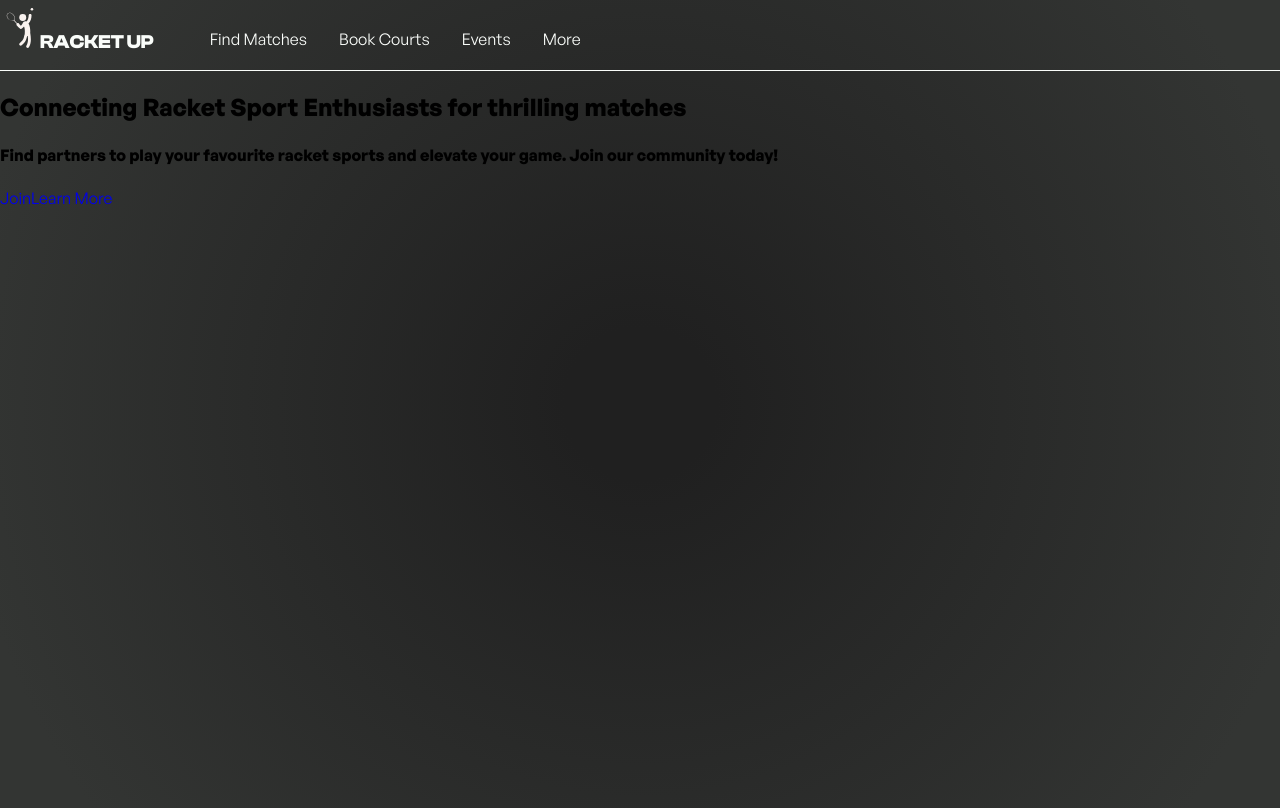
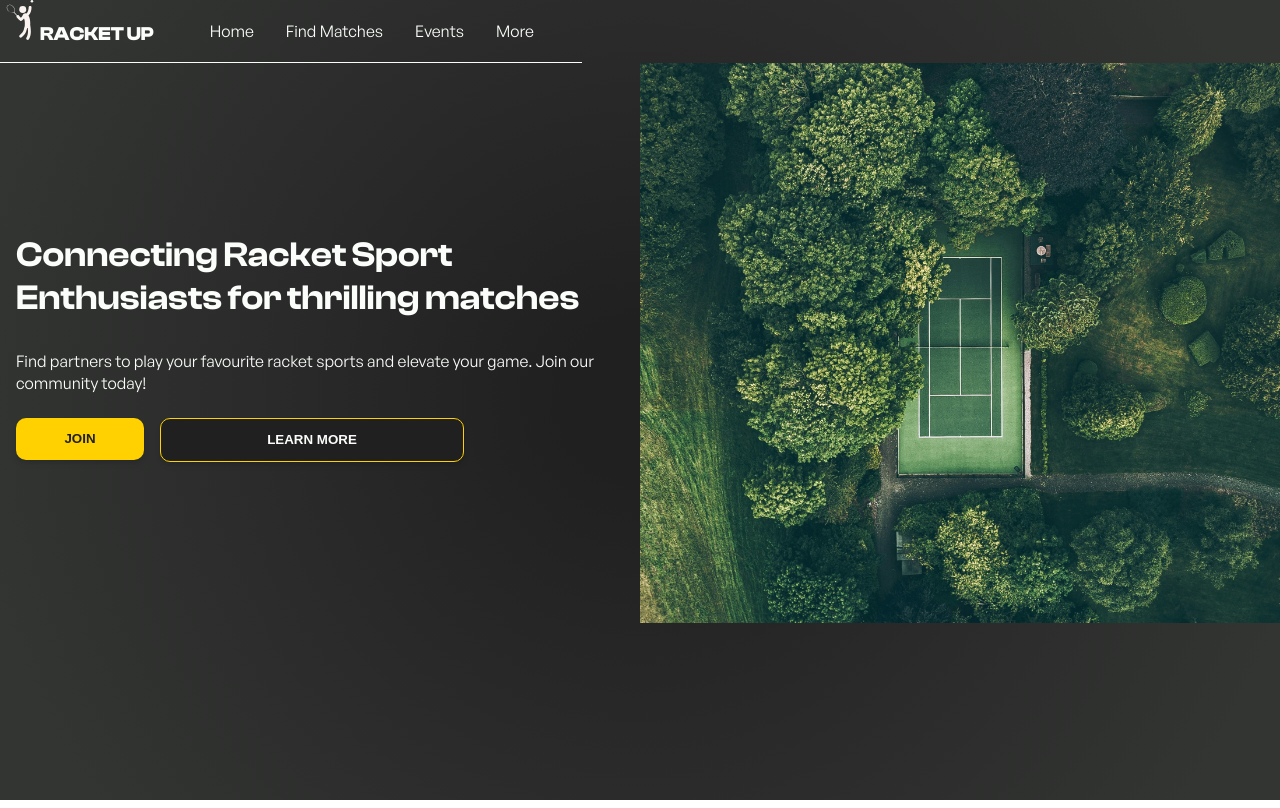
Before and after one commit to leon-bw/Racket-Up-Client, a React (Vite) app: page / in a window 1280 px wide. Built offline with nearby package versions, Linux system fonts and the light colour scheme.

Commit message:
Add hero section and styling to homepage

```diff
--- a/src/App.scss
+++ b/src/App.scss
@@ -2,7 +2,6 @@
 @use "./styles/partials/utilities/variables" as *;
 
 body {
-    // background: linear-gradient(180deg, rgba(32,44,57,1) 0%, rgba(11,105,160,1) 100%) no-repeat;
     background: radial-gradient(circle, rgba(32,32,32,1) 10%, rgba(51,53,51,1) 90%);
     height: 100dvh;
 }
--- /dev/null
+++ b/src/Components/Faq/Faq.scss
@@ -0,0 +1,121 @@
+@use "../../styles/partials/utilities/mixins" as *;
+@use "../../styles/partials/utilities/variables" as *;
+
+
+.heading {
+    color: $primary-dark;
+    font-size: 1.5rem;
+    font-weight: 600;
+    margin-bottom: 2rem;
+  }
+
+  .container {
+    margin: 0 auto;
+    padding: 2rem;
+    text-align: center;
+  }
+
+  form {
+    display: flex;
+    width: 35rem;
+    background-color: #fff;
+    align-items: center;
+    margin: 0 auto;
+    border-radius: 1rem;
+
+    svg {
+      height: 1rem;
+      fill: $secondary;
+      position: fixed;
+      width: 4rem;
+    }
+  }
+
+
+
+  .searchbar {
+    font-size: 1rem;
+    font-weight: 400;
+    border: none;
+    padding: 1rem;
+    padding-left: 4rem;
+    width: 100%;
+    box-shadow: $shadow;
+    border-radius: 0.8rem;
+  }
+
+  .searchbar:focus {
+    outline: none;
+    box-shadow: $shadow;
+  }
+
+  .faq {
+    margin: 3rem 0;
+  }
+  .question-wrapper {
+    width: 35rem;
+    border-bottom: 1px solid $accent;
+    margin: 0 auto;
+    padding: 1rem;
+    transition: 1s;
+  }
+
+  .question {
+    display: flex;
+    font-size: 1rem;
+    font-weight: 500;
+    color: $primary-dark;
+    display: flex;
+    justify-content: space-between;
+
+    svg {
+      width: 1rem;
+      height: 1.5rem;
+      fill: $secondary;
+    }
+
+    svg.active {
+      transform: rotate(180deg);
+    }
+
+    svg:hover {
+      opacity: 0.8;
+    }
+  }
+
+  button {
+    background-color: transparent;
+    border: none;
+    cursor: pointer;
+  }
+
+  button:focus {
+    outline: none;
+  }
+
+  .answer {
+    display: none;
+  }
+
+  .answer.active {
+    display: block;
+    text-align: left;
+    padding-top: 1.5rem;
+    font-weight: light;
+    font-size: 0.8rem;
+    line-height: 1.5;
+    color: $secondary;
+    height: 0%;
+    animation: slidein 0.4s;
+    animation-fill-mode: forwards;
+  }
+
+  @keyframes slidein {
+    from {
+      opacity: 0.3;
+      transform: translateY(-20%)
+    } to {
+      opacity: 1;
+      transform: translateY(0%);
+    }
+  }
--- /dev/null
+++ b/src/Components/Hero/Hero.jsx
@@ -0,0 +1,37 @@
+import Button from "../Button/Button";
+import court from "../../assets/images/court-overhead-unsplash.jpg";
+import { Link } from "react-router-dom";
+import "./Hero.scss";
+
+const Hero = () => {
+  return (
+    <section className="hero">
+      <div className="hero__container">
+        <div className="hero__body">
+          <h1 className="hero__heading">
+            Connecting Racket Sport Enthusiasts for thrilling matches
+          </h1>
+          <h4 className="hero__subheading">
+            Find partners to play your favourite racket sports and elevate your
+            game. Join our community today!
+          </h4>
+          <div className="hero__btns">
+          <Link to="/signup">
+            <Button className="hero__join">Join</Button>
+          </Link>
+          <Button className="hero__learn">Learn More</Button>
+          </div>
+        </div>
+        <div className="hero__img">
+          <img
+            className="hero__image"
+            src={court}
+            alt="tennis court from birds eye view"
+          />
+        </div>
+      </div>
+    </section>
+  );
+};
+
+export default Hero;
--- /dev/null
+++ b/src/Components/Hero/Hero.scss
@@ -0,0 +1,68 @@
+@use "../../styles/partials/utilities/mixins" as *;
+@use "../../styles/partials/utilities/variables" as *;
+
+.hero {
+
+    &__container {
+        max-width: 80rem;
+        width: 100%;
+        margin: auto;
+
+        @include tablet {
+            @include flexbox();
+        }
+    }
+
+    &__body {
+        padding: 0 1rem;
+
+        @include tablet {
+            width: 50%;
+            margin: auto;
+        }
+    }
+
+    &__heading {
+        color: $primary-light;
+        font-size: 2.2rem;
+        font-family: "ClashDisplay";
+        font-weight: 600;
+    }
+
+    &__subheading {
+        color: $primary-light;
+        font-weight: 400;
+    }
+
+    &__img {
+        @include tablet {
+            width: 50%;
+        }
+    }
+
+    &__image {
+        width: 100%;
+        object-fit: cover;
+        object-position: 50% 50%;
+
+        @include tablet {
+            height: 35rem;
+        }
+    }
+
+    &__btns {
+        @include flexbox($gap: 1rem);
+        margin: 1.5rem 0;
+    }
+
+    &__learn {
+        background-color: $primary-dark;
+        border: 1px solid $accent;
+        color: $primary-light;
+        width: 50%;
+    }
+
+    &__join {
+        width: 8rem;
+    }
+}
--- a/src/Components/Links/Links.jsx
+++ b/src/Components/Links/Links.jsx
@@ -5,14 +5,14 @@ import { MdOutlineExpandMore } from "react-icons/md";
 
 export const links = [
   {
+    title: "Home",
+    href: "/",
+    Icon: SlCalender,
+  },
+  {
     title: "Find Matches",
     href: "/find-matches",
     Icon: MdPersonSearch,
-  },
-  {
-    title: "Book Courts",
-    href: "#",
-    Icon: SlCalender,
   },
   {
     title: "Events",
--- a/src/Components/NavigationDesktop/NavigationDesktop.jsx
+++ b/src/Components/NavigationDesktop/NavigationDesktop.jsx
@@ -2,13 +2,16 @@ import { motion } from "framer-motion";
 import "./NavigationDesktop.scss";
 import { links } from "../Links/Links";
 import Branding from "../Branding/Branding";
+import Button from "../Button/Button";
 
 const NavigationDesktop = () => {
   return (
     <>
       <nav className="navigation--desktop">
         <div className="navigation__container">
+          <div className="navigation__branding">
           <Branding />
+          </div>
           <ul className="navigation__menu">
             {links.map((link) => {
               const { Icon, href, title } = link;
@@ -22,6 +25,10 @@ const NavigationDesktop = () => {
               );
             })}
           </ul>
+          <div className="navigation__btns">
+            {/* <Button>Sign Up</Button>
+            <Button>Log In</Button> */}
+          </div>
         </div>
       </nav>
     </>
--- a/src/Components/NavigationDesktop/NavigationDesktop.scss
+++ b/src/Components/NavigationDesktop/NavigationDesktop.scss
@@ -4,7 +4,8 @@
 .navigation {
 
     &__container {
-        @include flexbox($align-items: center);
+        @include flexbox($align-items: cente, $justify: space-between);
+        border-bottom: 1px solid $primary-light;
     }
 
     &__link {
@@ -17,7 +18,8 @@
         @include desktop{
             @include flexbox($align-items: center);
             margin-top: .5rem;
-            border-bottom: 1px solid $primary-light;
+            max-width: 80rem;
+            margin: 0 auto;
         }
     }
 
@@ -26,4 +28,8 @@
             display: none;
         }
     }
+
+    &__btns {
+        @include flexbox($direction: row);
+    }
 }
--- a/src/Pages/HomePage/HomePage.jsx
+++ b/src/Pages/HomePage/HomePage.jsx
@@ -1,48 +1,11 @@
 import { Link } from "react-router-dom";
 import { motion } from "framer-motion";
+import Hero from "../../Components/Hero/Hero";
 
 const HomePage = () => {
   return (
     <main>
-      <section className="hero">
-        <div className="hero__container">
-          <div className="hero__body">
-            <h1 className="hero__heading">
-              Connecting Racket Sport Enthusiasts for thrilling matches
-            </h1>
-            <h4 className="hero__subheading">
-              Find partners to play your favourite racket sports and elevate
-              your game. Join our community today!
-            </h4>
-          </div>
-          <div className="hero__btns">
-            <Link to="/signup">
-              <motion.a
-                whileHover={{ scale: 1.2 }}
-                transition={{ type: "spring", stiffness: 400, damping: 10 }}
-                onHoverStart={(e) => {}}
-                onHoverEnd={(e) => {}}
-                whileTap={{ scale: 0.9, backgroundColor: ["#F3B416"] }}
-                className="hero__btn hero__btn--join"
-              >
-                Join
-              </motion.a>
-            </Link>
-            <Link to="/">
-              <motion.a
-                whileHover={{ scale: 1.2 }}
-                transition={{ type: "spring", stiffness: 400, damping: 10 }}
-                onHoverStart={(e) => {}}
-                onHoverEnd={(e) => {}}
-                whileTap={{ scale: 0.9, backgroundColor: ["#F3B416"] }}
-                className="hero__btn hero__btn--learn-more"
-              >
-                Learn More
-              </motion.a>
-            </Link>
-          </div>
-        </div>
-      </section>
+      <Hero />
     </main>
   );
 };
```
Also changed, not shown: src/Components/Faq/Faq.jsx (added, +88 -0 lines), src/assets/images/court-overhead-unsplash.jpg (added).
